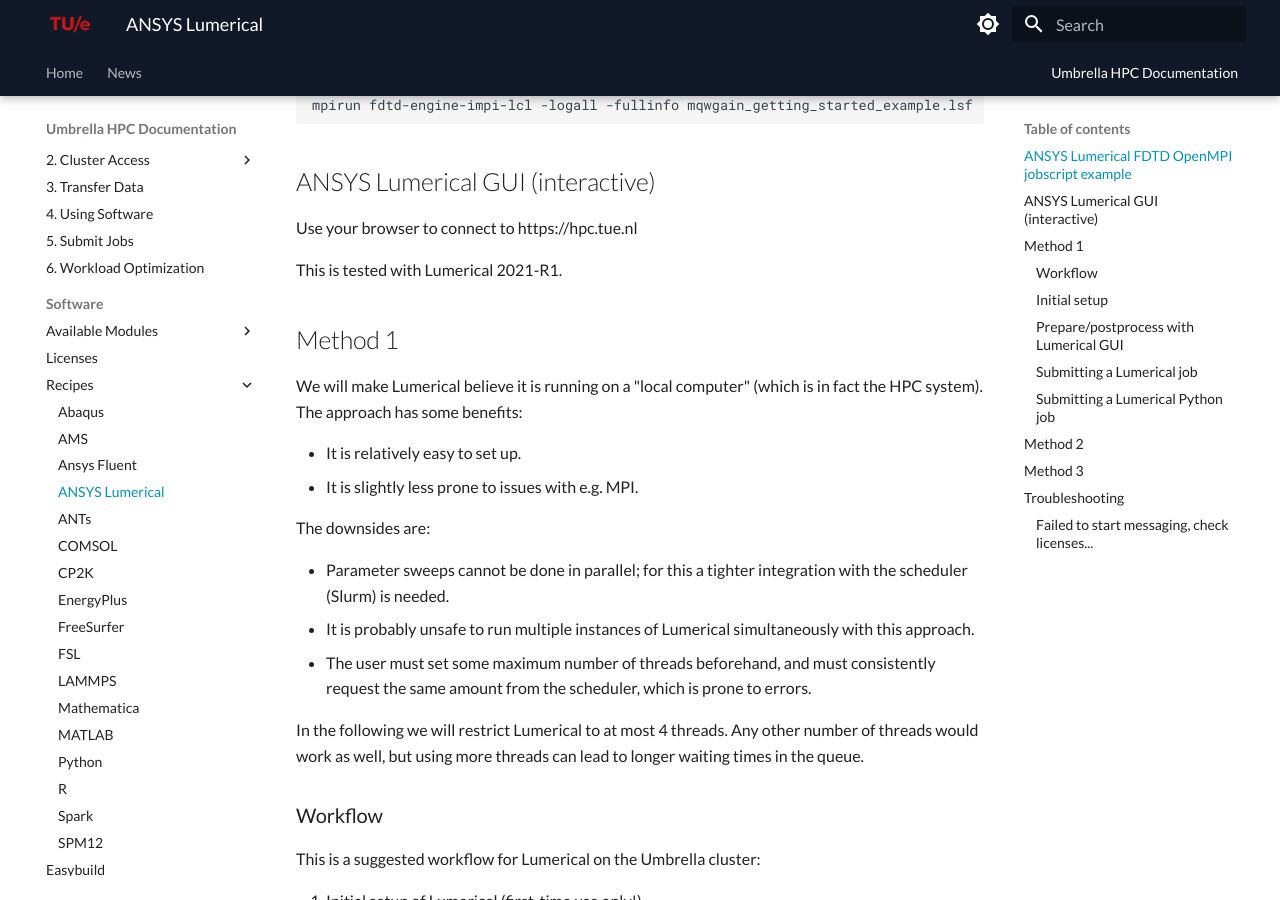
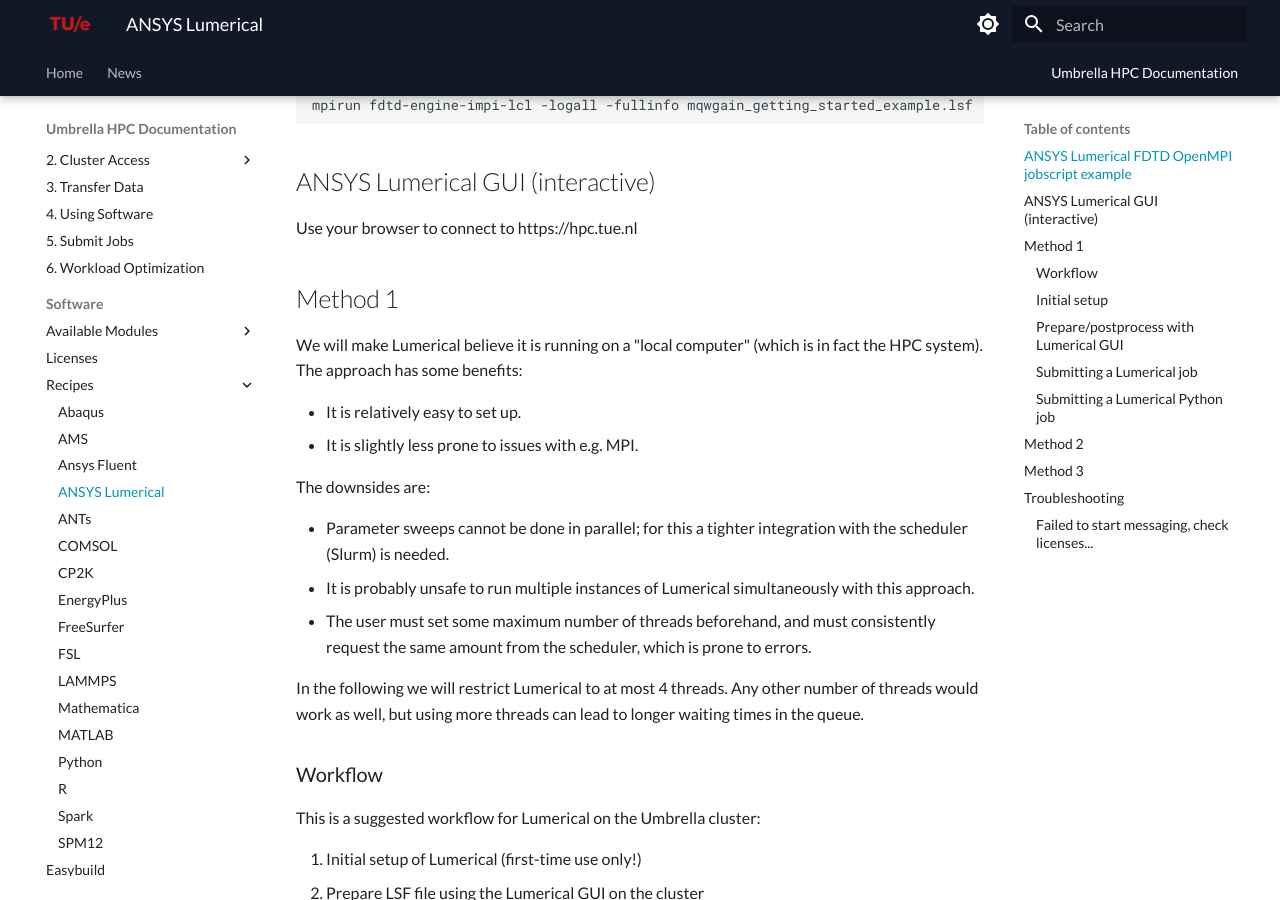
Before and after one commit to gferhpc/supercomputing.tue.nl, an MkDocs documentation site: the page built from pages/documentation/software/recipes/ansys_lumerical.md, in a window 1280 px wide and 900 px high, scrolled down 521 px. Built offline with MkDocs 1.6.1 and Material for MkDocs 9.7.7, drawn with Linux system fonts in a browser that asks for light colours.

Commit message:
Update ansys_lumerical.md

```diff
--- a/pages/documentation/software/recipes/ansys_lumerical.md
+++ b/pages/documentation/software/recipes/ansys_lumerical.md
@@ -28,12 +28,6 @@
 ## ANSYS Lumerical GUI (interactive)
 
 Use your browser to connect to https://hpc.tue.nl
-
-
-
-
-
-This is tested with Lumerical 2021-R1.
 
 ## Method 1
 
```
